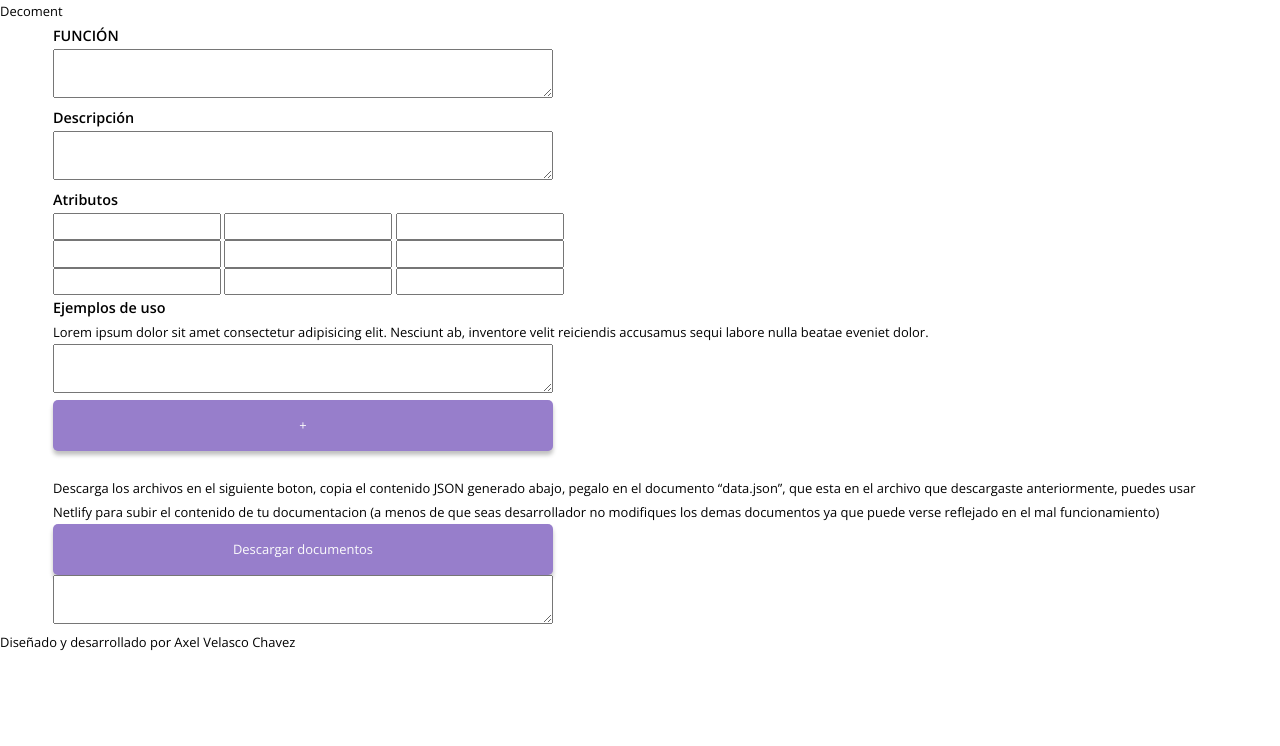
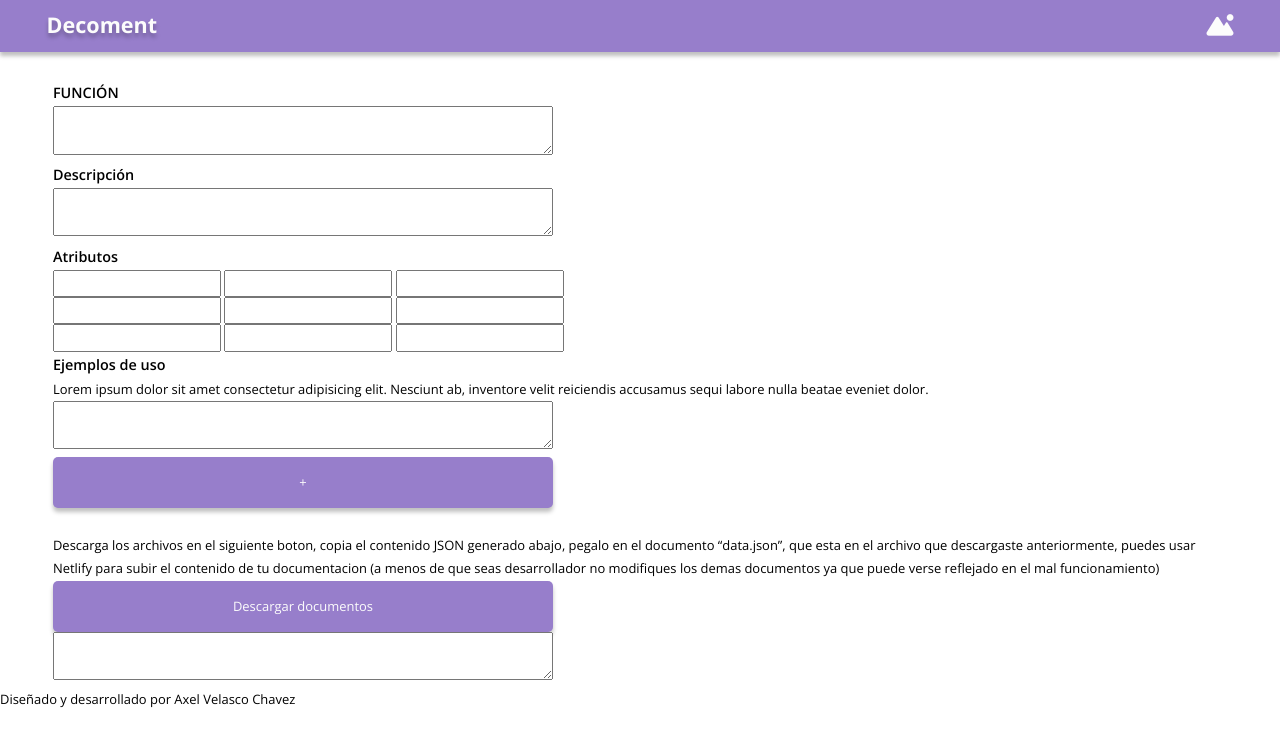
Before and after one commit to Axel-Meyrek/Decoment, a website: page index.html in a window 1280 px wide. Drawn offline with nearby package versions, Linux system fonts and the light colour scheme.

Commit message:
Add styles to header

```diff
--- a/index.html
+++ b/index.html
@@ -9,7 +9,10 @@
 <body>
     <!-- HEADER -->
     <header class="header">
-        <h1 class="headerTitle">Decoment</h1>
+        <div class="headerContainerItems">
+            <h1 class="headerTitle">Decoment</h1>
+            <i class="fa-solid fa-mountain-sun iconHeader"></i>
+        </div>
     </header>
 
     <!-- MAIN -->
@@ -85,5 +88,8 @@
         <p>Diseñado y desarrollado por Axel Velasco Chavez</p>
     </footer>
 
+
+    <!-- SCRIPTS -->
+    <script src="https://kit.fontawesome.com/7b35ff6dce.js" crossorigin="anonymous"></script>
 </body>
 </html>
--- a/styles/index.css
+++ b/styles/index.css
@@ -77,4 +77,37 @@ textarea{
     gap: 2em;
     padding: 0 1em;
     overflow: hidden;
+    padding-top: 80px;
 }
+
+
+/* HEADER */
+.header{
+    background-color: var(--colorMain);
+    position: fixed;
+    top: 0;
+    left: 0;
+    right: 0;
+    box-shadow: var(--shadowButtons);
+}
+
+.headerContainerItems{
+    display: flex;
+    align-items: center;
+    justify-content: space-between;
+    max-width: 1200px;
+    margin: 0 auto;
+    padding: .5em;
+}
+
+.headerTitle{
+    color: var(--white);
+    font-size: var(--extraLarge);
+    font-weight: var(--bold);
+    text-shadow: var(--shadowButtons);
+}
+
+.iconHeader{
+    color: var(--white);
+    font-size: var(--extraLarge);
+}
```
